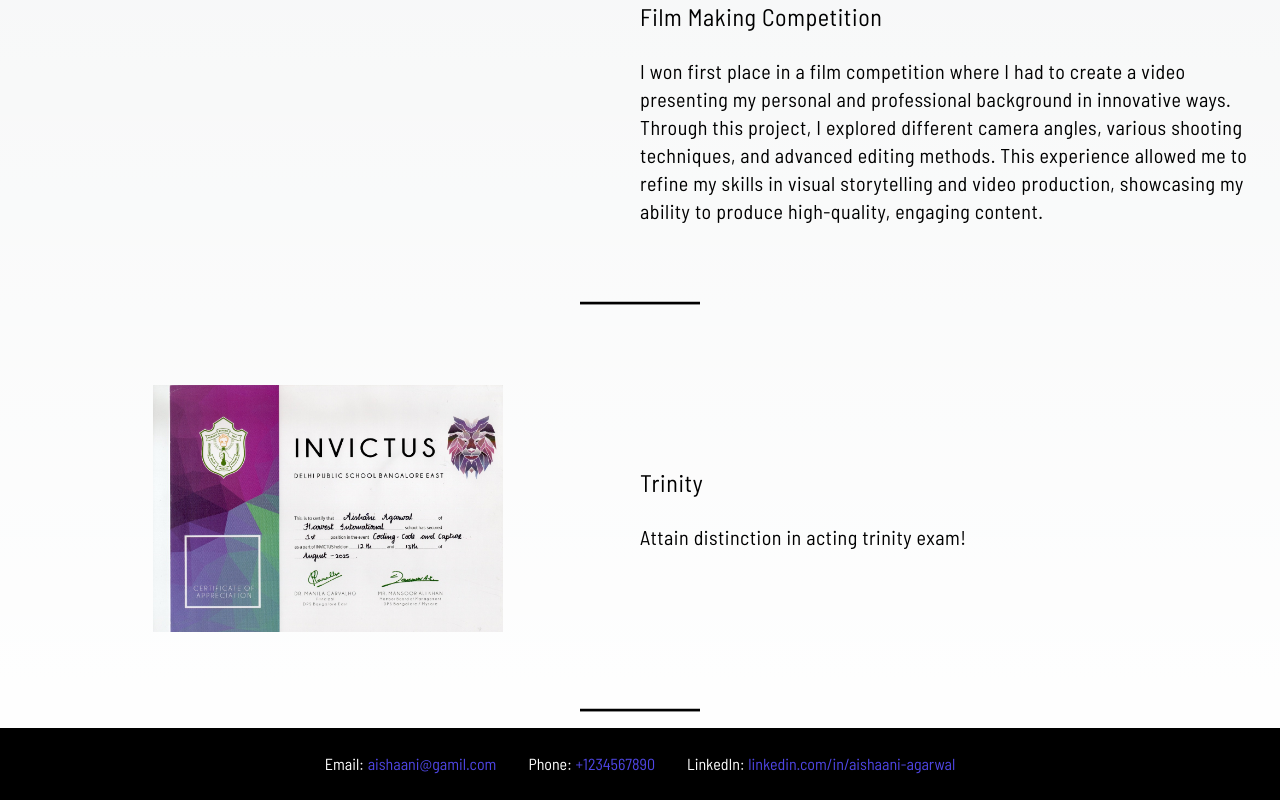
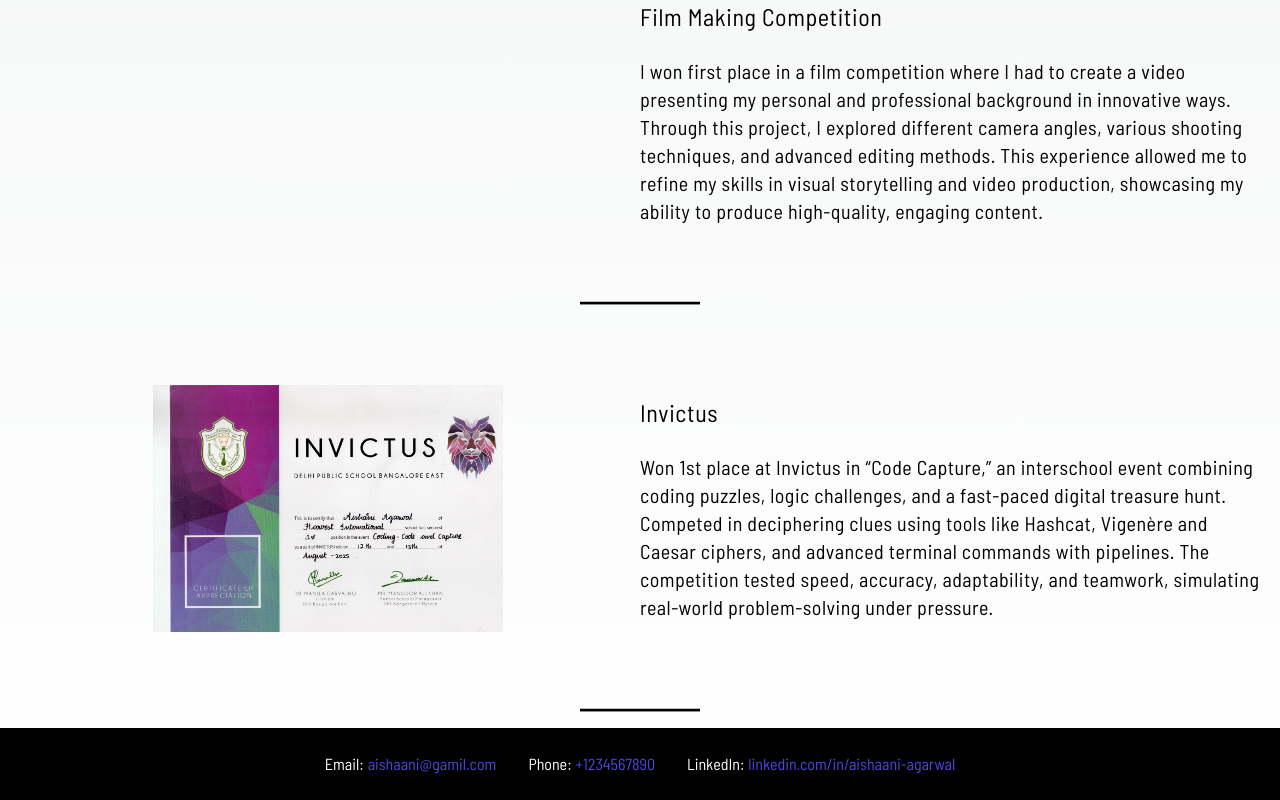
Before and after one commit to aishaani-agarwal/aishaani-portfolio, a Next.js app: page /extracurricular in a window 1280 px wide. Shown: the part 3520-4320 px from the top of the page. Built offline with nearby package versions, Linux system fonts and the light colour scheme; a web font is replaced by a local one.

Commit message:
edited invictus

```diff
--- a/pages/extracurricular.js
+++ b/pages/extracurricular.js
@@ -293,11 +293,16 @@ const Project = () => {
           <div className="w-full md:w-2/5 lg:w-1/2">
             {/* Text Content */}
             <h1 className="font-Barlow font-extrabold text-2xl text-left max-w-prose leading-loose tracking-wide">
-              Trinity
+              Invictus
             </h1>
             <br />
             <p className="font-Barlow text-xl text-left max-w-prose leading-loose ... tracking-wide">
-            Attain distinction in acting trinity exam!
+            Won 1st place at Invictus in “Code Capture,” an interschool
+            event combining coding puzzles, logic challenges, and a fast-paced
+            digital treasure hunt. Competed in deciphering clues using tools
+            like Hashcat, Vigenère and Caesar ciphers, and advanced terminal commands
+            with pipelines. The competition tested speed, accuracy, adaptability, and
+            teamwork, simulating real-world problem-solving under pressure.
             </p>
           </div>
         </div>
```
